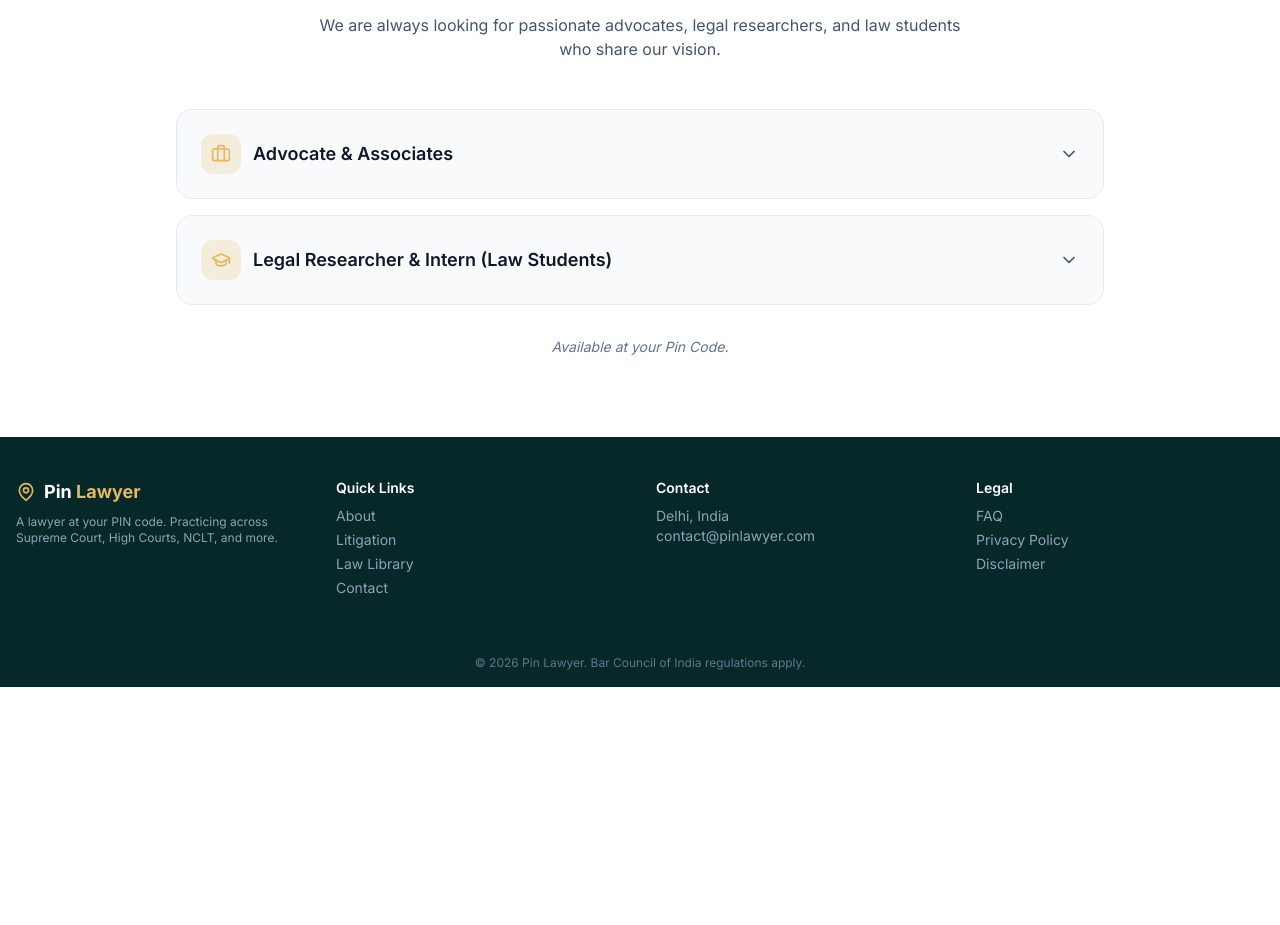
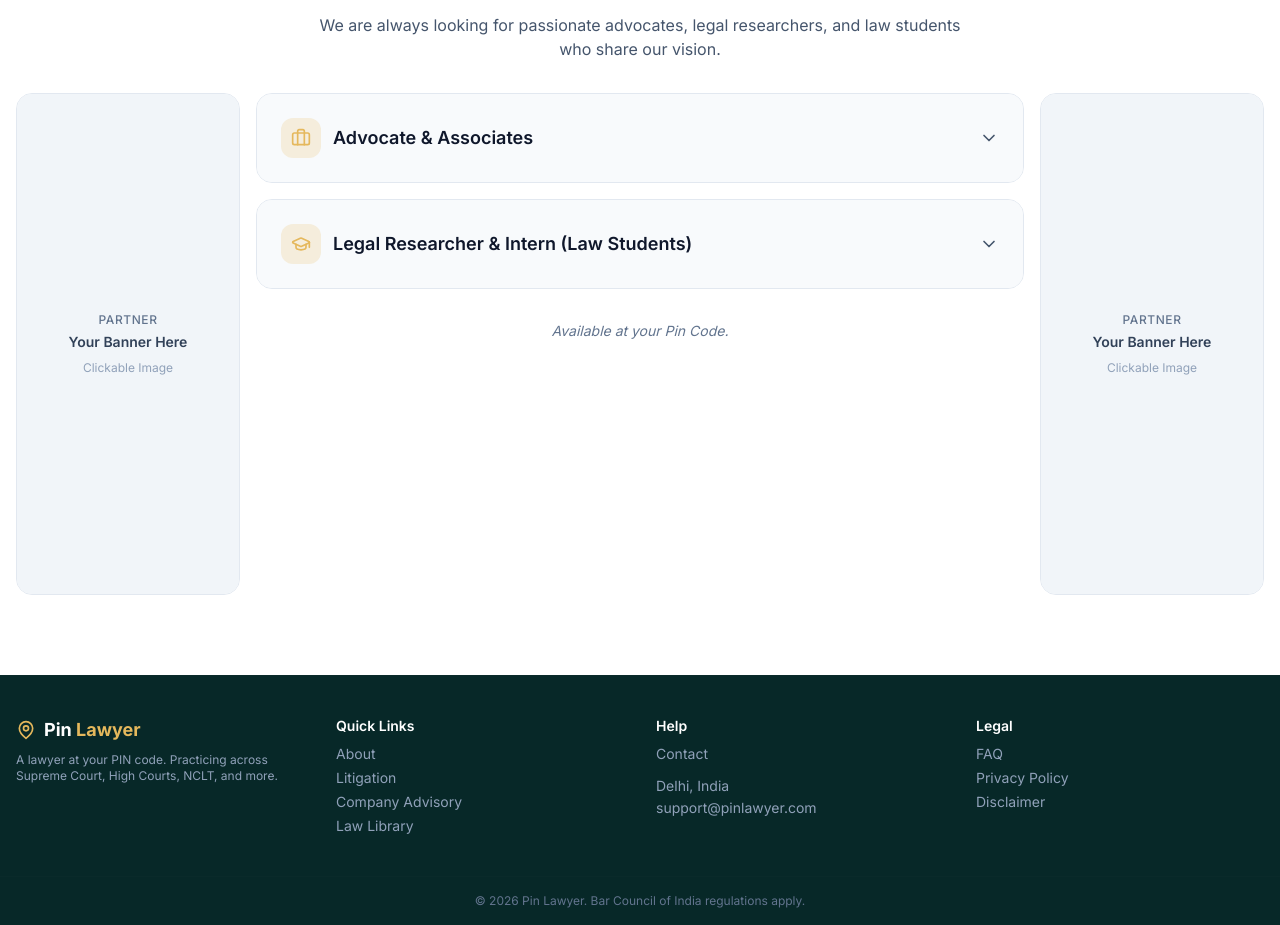
Before and after one commit to manikex/pinlawyer-website, a Next.js app: page /careers in a window 1280 px wide. Shown: the part 380-1305 px from the top of the page. Before the commit the page ends 1067 px from the top, so only its background shows below. Built offline with nearby package versions, Linux system fonts and the light colour scheme.

Commit message:
Email backend working, footer and contact email updated to support@pinlawyer.com, header colour refined

```diff
--- a/app/careers/page.tsx
+++ b/app/careers/page.tsx
@@ -3,6 +3,7 @@
 import { useState, useRef } from 'react';
 import { motion, AnimatePresence } from 'framer-motion';
 import { ChevronDown, Briefcase, GraduationCap, X } from 'lucide-react';
+import Link from 'next/link';
 
 export default function CareersPage() {
   const [openPanel, setOpenPanel] = useState<string | null>(null);
@@ -61,7 +62,7 @@ export default function CareersPage() {
 
   return (
     <section className="bg-white">
-      {/* Hero – reduced height */}
+      {/* Hero – same height as other pages */}
       <div className="relative bg-gradient-to-br from-[#072828] via-[#0A2A2A] to-[#072828] text-white pt-14 pb-20 px-4 md:px-12 overflow-hidden rounded-b-[1.5rem]">
         <svg
           className="absolute inset-0 w-full h-full opacity-20"
@@ -97,25 +98,44 @@ export default function CareersPage() {
         </div>
       </div>
 
-      <div className="max-w-5xl mx-auto px-4 md:px-12 py-16 md:py-20">
-        <p className="text-slate-600 text-center mb-12 max-w-2xl mx-auto">
+      {/* Main Content – full width, banners fill the white space */}
+      <div className="w-full px-4 md:px-4 py-12 md:py-20">
+        <p className="text-slate-600 text-center mb-8 max-w-2xl mx-auto">
           We are always looking for passionate advocates, legal researchers, and law students who share our vision.
         </p>
 
+        <div className="flex gap-3 md:gap-4">
+          {/* Left Banner – fills available space, minimum width 14rem (≈ 6 cm) */}
+          <aside className="hidden md:block flex-1 min-w-[14rem] max-w-[20rem]">
+            <div className="sticky top-24">
+              <Link href="https://example.com/partner-left" target="_blank" rel="noopener noreferrer" className="block rounded-2xl overflow-hidden border border-slate-200 hover:border-[#E5B85C] hover:shadow-lg transition-all duration-300">
+                <div className="bg-slate-100 h-[500px] flex items-center justify-center text-center p-4">
+                  <div>
+                    <p className="text-xs text-slate-500 font-medium uppercase tracking-wider">Partner</p>
+                    <p className="text-sm text-slate-700 mt-1 font-semibold">Your Banner Here</p>
+                    <p className="text-xs text-slate-400 mt-2">Clickable Image</p>
+                  </div>
+                </div>
+              </Link>
+            </div>
+          </aside>
+
+          {/* Main Accordions – fixed max-width, keeps current look */}
+          <div className="flex-shrink-0 w-full max-w-3xl">
             {/* Panel 1: Advocate & Associates */}
             <div className="border border-slate-200 rounded-2xl mb-4 overflow-hidden">
               <button
                 onClick={() => toggle('advocate')}
-            className="w-full flex items-center justify-between p-6 text-left bg-slate-50 hover:bg-[#E5B85C]/10 transition-colors"
+                className="w-full flex items-center justify-between p-5 md:p-6 text-left bg-slate-50 hover:bg-[#E5B85C]/10 transition-colors"
               >
                 <div className="flex items-center gap-3">
-              <div className="w-10 h-10 rounded-xl bg-[#E5B85C]/20 flex items-center justify-center">
+                  <div className="w-10 h-10 rounded-xl bg-[#E5B85C]/20 flex items-center justify-center shrink-0">
                     <Briefcase className="w-5 h-5 text-[#E5B85C]" />
                   </div>
-              <span className="text-lg font-semibold text-slate-900">Advocate & Associates</span>
+                  <span className="text-base md:text-lg font-semibold text-slate-900">Advocate & Associates</span>
                 </div>
                 <ChevronDown
-              className={`w-5 h-5 text-slate-600 transition-transform duration-300 ${
+                  className={`w-5 h-5 text-slate-600 shrink-0 transition-transform duration-300 ${
                     openPanel === 'advocate' ? 'rotate-180' : ''
                   }`}
                 />
@@ -129,7 +149,7 @@ export default function CareersPage() {
                     transition={{ duration: 0.3 }}
                     className="overflow-hidden"
                   >
-                <div className="p-6 pt-0">
+                    <div className="p-5 md:p-6 pt-0">
                       <p className="text-slate-600 mb-4 text-sm">
                         We are looking for advocates and associates with 0–5 years of experience to join our litigation and advisory teams.
                       </p>
@@ -152,7 +172,6 @@ export default function CareersPage() {
                           <label className="block text-sm font-medium text-slate-700 mb-2">
                             CV / Resume – Choose one option *
                           </label>
-
                           <div className="mb-3">
                             <div className="flex items-center gap-2">
                               <input
@@ -177,12 +196,10 @@ export default function CareersPage() {
                               <p className="text-xs text-slate-500 mt-1">Selected: {advFile.name}</p>
                             )}
                           </div>
-
                           <p className="text-xs text-slate-400 text-center mb-3">— OR —</p>
-
                           <input
                             type="url"
-                        placeholder="https://linkedin.com/in/yourprofile"
+                            placeholder="https://linkedin.com/in/yourprofile   -OR-  https://www.yourwebsite.com/yourcv.pdf"
                             value={advUrl}
                             onChange={handleAdvUrlChange}
                             disabled={!!advFile}
@@ -190,7 +207,7 @@ export default function CareersPage() {
                           />
                         </div>
 
-                    <button type="submit" className="px-6 py-3 bg-[#E5B85C] hover:bg-[#d4a843] text-[#072828] font-semibold rounded-lg transition">
+                        <button type="submit" className="w-full sm:w-auto px-6 py-3 bg-[#E5B85C] hover:bg-[#d4a843] text-[#072828] font-semibold rounded-lg transition">
                           Submit Application
                         </button>
                       </form>
@@ -204,16 +221,16 @@ export default function CareersPage() {
             <div className="border border-slate-200 rounded-2xl mb-4 overflow-hidden">
               <button
                 onClick={() => toggle('intern')}
-            className="w-full flex items-center justify-between p-6 text-left bg-slate-50 hover:bg-[#E5B85C]/10 transition-colors"
+                className="w-full flex items-center justify-between p-5 md:p-6 text-left bg-slate-50 hover:bg-[#E5B85C]/10 transition-colors"
               >
                 <div className="flex items-center gap-3">
-              <div className="w-10 h-10 rounded-xl bg-[#E5B85C]/20 flex items-center justify-center">
+                  <div className="w-10 h-10 rounded-xl bg-[#E5B85C]/20 flex items-center justify-center shrink-0">
                     <GraduationCap className="w-5 h-5 text-[#E5B85C]" />
                   </div>
-              <span className="text-lg font-semibold text-slate-900">Legal Researcher & Intern (Law Students)</span>
+                  <span className="text-base md:text-lg font-semibold text-slate-900">Legal Researcher & Intern (Law Students)</span>
                 </div>
                 <ChevronDown
-              className={`w-5 h-5 text-slate-600 transition-transform duration-300 ${
+                  className={`w-5 h-5 text-slate-600 shrink-0 transition-transform duration-300 ${
                     openPanel === 'intern' ? 'rotate-180' : ''
                   }`}
                 />
@@ -227,7 +244,7 @@ export default function CareersPage() {
                     transition={{ duration: 0.3 }}
                     className="overflow-hidden"
                   >
-                <div className="p-6 pt-0">
+                    <div className="p-5 md:p-6 pt-0">
                       <p className="text-slate-600 mb-4 text-sm">
                         We offer internships and research positions for law students and recent graduates. Work on real cases, drafts, and legal research.
                       </p>
@@ -266,7 +283,6 @@ export default function CareersPage() {
                           <label className="block text-sm font-medium text-slate-700 mb-2">
                             CV / Resume – Choose one option *
                           </label>
-
                           <div className="mb-3">
                             <div className="flex items-center gap-2">
                               <input
@@ -291,12 +307,10 @@ export default function CareersPage() {
                               <p className="text-xs text-slate-500 mt-1">Selected: {internFile.name}</p>
                             )}
                           </div>
-
                           <p className="text-xs text-slate-400 text-center mb-3">— OR —</p>
-
                           <input
                             type="url"
-                        placeholder="https://linkedin.com/in/yourprofile"
+                            placeholder="https://linkedin.com/in/yourprofile   -OR-  https://www.yourwebsite.com/yourcv.pdf"
                             value={internUrl}
                             onChange={handleInternUrlChange}
                             disabled={!!internFile}
@@ -304,7 +318,7 @@ export default function CareersPage() {
                           />
                         </div>
 
-                    <button type="submit" className="px-6 py-3 bg-[#E5B85C] hover:bg-[#d4a843] text-[#072828] font-semibold rounded-lg transition">
+                        <button type="submit" className="w-full sm:w-auto px-6 py-3 bg-[#E5B85C] hover:bg-[#d4a843] text-[#072828] font-semibold rounded-lg transition">
                           Submit Application
                         </button>
                       </form>
@@ -318,6 +332,23 @@ export default function CareersPage() {
               Available at your Pin Code.
             </p>
           </div>
+
+          {/* Right Banner – fills available space, minimum width 14rem (≈ 6 cm) */}
+          <aside className="hidden md:block flex-1 min-w-[14rem] max-w-[20rem]">
+            <div className="sticky top-24">
+              <Link href="https://example.com/partner-right" target="_blank" rel="noopener noreferrer" className="block rounded-2xl overflow-hidden border border-slate-200 hover:border-[#E5B85C] hover:shadow-lg transition-all duration-300">
+                <div className="bg-slate-100 h-[500px] flex items-center justify-center text-center p-4">
+                  <div>
+                    <p className="text-xs text-slate-500 font-medium uppercase tracking-wider">Partner</p>
+                    <p className="text-sm text-slate-700 mt-1 font-semibold">Your Banner Here</p>
+                    <p className="text-xs text-slate-400 mt-2">Clickable Image</p>
+                  </div>
+                </div>
+              </Link>
+            </div>
+          </aside>
+        </div>
+      </div>
     </section>
   );
 }
--- a/app/contact/page.tsx
+++ b/app/contact/page.tsx
@@ -3,15 +3,8 @@
 import { useState } from 'react';
 import { motion } from 'framer-motion';
 import {
-  MapPin,
-  Phone,
-  Mail,
-  Clock,
-  Send,
-  AlertCircle,
-  MessageCircle,
-  ChevronRight,
-  CheckCircle,
+  MapPin, Phone, Mail, Clock, Send, AlertCircle,
+  MessageCircle, ChevronRight, CheckCircle,
 } from 'lucide-react';
 import Link from 'next/link';
 
@@ -45,7 +38,7 @@ export default function ContactPage() {
       } else {
         alert('Something went wrong. Please try again or call us directly.');
       }
-    } catch (error) {
+    } catch {
       alert('Network error. Please try again.');
     }
   };
@@ -62,52 +55,24 @@ export default function ContactPage() {
 
   return (
     <section className="bg-white">
-      {/* Hero – reduced height */}
       <div className="relative bg-gradient-to-br from-[#072828] via-[#0A2A2A] to-[#072828] text-white pt-14 pb-20 px-4 md:px-12 overflow-hidden rounded-b-[1.5rem]">
-        <svg
-          className="absolute inset-0 w-full h-full opacity-20"
-          viewBox="0 0 1200 400"
-          preserveAspectRatio="none"
-          fill="none"
-          xmlns="http://www.w3.org/2000/svg"
-        >
+        <svg className="absolute inset-0 w-full h-full opacity-20" viewBox="0 0 1200 400" preserveAspectRatio="none" fill="none" xmlns="http://www.w3.org/2000/svg">
           <path d="M-100 200 C100 50, 300 350, 500 150 C700 -50, 900 300, 1300 100" stroke="#E5B85C" strokeWidth="1.5" />
           <path d="M-100 250 C200 100, 400 400, 600 200 C800 0, 1000 350, 1300 150" stroke="#E5B85C" strokeWidth="1" opacity="0.6" />
-          <path d="M-100 150 C150 300, 350 50, 550 250 C750 450, 950 200, 1300 250" stroke="#E5B85C" strokeWidth="1.2" opacity="0.5" />
           <circle cx="150" cy="80" r="2" stroke="#E5B85C" strokeWidth="0.8" opacity="0.7" />
-          <circle cx="850" cy="300" r="3" stroke="#E5B85C" strokeWidth="0.8" opacity="0.5" />
         </svg>
-
         <div className="max-w-4xl mx-auto text-center relative z-10">
-          <motion.h1
-            initial={{ opacity: 0, y: 20 }}
-            animate={{ opacity: 1, y: 0 }}
-            transition={{ duration: 0.6 }}
-            className="text-4xl md:text-5xl lg:text-6xl font-bold tracking-tight mb-6"
-          >
+          <motion.h1 initial={{ opacity: 0, y: 20 }} animate={{ opacity: 1, y: 0 }} transition={{ duration: 0.6 }} className="text-4xl md:text-5xl lg:text-6xl font-bold tracking-tight mb-6">
             Contact <span className="text-[#E5B85C]">Pin Lawyer</span>
           </motion.h1>
-          <motion.p
-            initial={{ opacity: 0, y: 20 }}
-            animate={{ opacity: 1, y: 0 }}
-            transition={{ delay: 0.2, duration: 0.6 }}
-            className="text-lg text-slate-300 max-w-2xl mx-auto"
-          >
-            Reach us however you prefer — call, WhatsApp, email, or fill the form below.
-            We&apos;re available at your PIN code.
+          <motion.p initial={{ opacity: 0, y: 20 }} animate={{ opacity: 1, y: 0 }} transition={{ delay: 0.2, duration: 0.6 }} className="text-lg text-slate-300 max-w-2xl mx-auto">
+            Reach us however you prefer — call, WhatsApp, email, or fill the form below. We&apos;re available at your PIN code.
           </motion.p>
         </div>
       </div>
 
       <div className="max-w-5xl mx-auto px-4 md:px-12">
-        {/* Quick Contact Cards */}
-        <motion.div
-          initial={{ opacity: 0, y: 30 }}
-          whileInView={{ opacity: 1, y: 0 }}
-          viewport={{ once: true }}
-          transition={{ duration: 0.6 }}
-          className="py-12 md:py-16"
-        >
+        <motion.div initial={{ opacity: 0, y: 30 }} whileInView={{ opacity: 1, y: 0 }} viewport={{ once: true }} transition={{ duration: 0.6 }} className="py-12 md:py-16">
           <div className="grid grid-cols-1 sm:grid-cols-3 gap-4 mb-4">
             <a href="tel:+917311123555" className="flex items-center gap-4 p-5 rounded-2xl border border-slate-200 hover:border-[#E5B85C] hover:shadow-lg transition-all duration-300">
               <div className="w-12 h-12 rounded-xl bg-[#E5B85C]/20 flex items-center justify-center shrink-0"><Phone className="w-6 h-6 text-[#E5B85C]" /></div>
@@ -117,9 +82,9 @@ export default function ContactPage() {
               <div className="w-12 h-12 rounded-xl bg-green-100 flex items-center justify-center shrink-0"><MessageCircle className="w-6 h-6 text-green-600" /></div>
               <div className="min-w-0"><p className="text-sm text-slate-500">WhatsApp</p><p className="font-semibold text-slate-900">Chat with us</p></div>
             </a>
-            <a href="mailto:contact@pinlawyer.com" className="flex items-center gap-4 p-5 rounded-2xl border border-slate-200 hover:border-[#E5B85C] hover:shadow-lg transition-all duration-300">
+            <a href="mailto:support@pinlawyer.com" className="flex items-center gap-4 p-5 rounded-2xl border border-slate-200 hover:border-[#E5B85C] hover:shadow-lg transition-all duration-300">
               <div className="w-12 h-12 rounded-xl bg-[#E5B85C]/20 flex items-center justify-center shrink-0"><Mail className="w-6 h-6 text-[#E5B85C]" /></div>
-              <div className="min-w-0"><p className="text-sm text-slate-500">Email</p><p className="font-semibold text-slate-900 break-all">contact@pinlawyer.com</p></div>
+              <div className="min-w-0"><p className="text-sm text-slate-500">Email</p><p className="font-semibold text-slate-900 break-all">support@pinlawyer.com</p></div>
             </a>
           </div>
           <Link href="/contact/urgent" className="block w-full p-5 rounded-2xl border-2 border-red-200 bg-red-50 hover:border-red-400 hover:shadow-lg transition-all duration-300">
@@ -133,14 +98,7 @@ export default function ContactPage() {
           </Link>
         </motion.div>
 
-        {/* Main Contact Section: Map + Form */}
-        <motion.div
-          initial={{ opacity: 0, y: 30 }}
-          whileInView={{ opacity: 1, y: 0 }}
-          viewport={{ once: true }}
-          transition={{ duration: 0.6 }}
-          className="py-12 md:py-16 border-t border-slate-200 grid grid-cols-1 lg:grid-cols-2 gap-10"
-        >
+        <motion.div initial={{ opacity: 0, y: 30 }} whileInView={{ opacity: 1, y: 0 }} viewport={{ once: true }} transition={{ duration: 0.6 }} className="py-12 md:py-16 border-t border-slate-200 grid grid-cols-1 lg:grid-cols-2 gap-10">
           <div>
             <h2 className="text-2xl font-bold text-slate-900 mb-6">Our Office</h2>
             <div className="space-y-4 mb-6">
@@ -176,7 +134,6 @@ export default function ContactPage() {
           </div>
         </motion.div>
 
-        {/* Floating WhatsApp Button */}
         <a href="https://wa.me/917311123555?text=Hello%20Pin%20Lawyer%2C%20I%20need%20legal%20assistance" target="_blank" rel="noopener noreferrer" className="fixed bottom-6 right-6 z-50 w-14 h-14 bg-green-500 hover:bg-green-600 text-white rounded-full shadow-lg flex items-center justify-center transition transform hover:scale-110" aria-label="Chat on WhatsApp"><MessageCircle className="w-7 h-7" /></a>
       </div>
     </section>
--- a/components/Footer.tsx
+++ b/components/Footer.tsx
@@ -5,6 +5,7 @@ export default function Footer() {
   return (
     <footer className="bg-[#072828] border-t border-[#0A2A2A] text-slate-400 text-sm">
       <div className="max-w-7xl mx-auto px-4 py-10 grid grid-cols-2 md:grid-cols-4 gap-8">
+        {/* Column 1 – Brand */}
         <div className="col-span-2 md:col-span-1">
           <div className="flex items-center gap-2 text-white font-bold text-lg">
             <MapPin className="w-5 h-5 text-[#E5B85C]" />
@@ -13,22 +14,30 @@ export default function Footer() {
           <p className="mt-2 text-xs">A lawyer at your PIN code. Practicing across Supreme Court, High Courts, NCLT, and more.</p>
         </div>
 
+        {/* Column 2 – Quick Links */}
         <div>
           <h4 className="text-white font-semibold mb-2">Quick Links</h4>
           <ul className="space-y-1">
             <li><Link href="/about" className="hover:text-[#E5B85C] transition">About</Link></li>
             <li><Link href="/practice-areas/litigation" className="hover:text-[#E5B85C] transition">Litigation</Link></li>
+            <li><Link href="/practice-areas/international-business" className="hover:text-[#E5B85C] transition">Company Advisory</Link></li>
             <li><Link href="/law-library" className="hover:text-[#E5B85C] transition">Law Library</Link></li>
-            <li><Link href="/contact" className="hover:text-[#E5B85C] transition">Contact</Link></li>
           </ul>
         </div>
 
+        {/* Column 3 – Help (updated email) */}
         <div>
-          <h4 className="text-white font-semibold mb-2">Contact</h4>
-          <p>Delhi, India</p>
-          <p>contact@pinlawyer.com</p>
+          <h4 className="text-white font-semibold mb-2">Help</h4>
+          <ul className="space-y-1">
+            <li><Link href="/contact" className="hover:text-[#E5B85C] transition">Contact</Link></li>
+          </ul>
+          <div className="mt-3 space-y-0.5">
+            <p>Delhi, India</p>
+            <p>support@pinlawyer.com</p>
+          </div>
         </div>
 
+        {/* Column 4 – Legal */}
         <div>
           <h4 className="text-white font-semibold mb-2">Legal</h4>
           <ul className="space-y-1">
--- a/components/Header.tsx
+++ b/components/Header.tsx
@@ -225,15 +225,18 @@ export default function Header() {
               </Link>
             );
           })}
-          <LanguageSwitcher />
+          {/* Book a Call button – now before the language switcher */}
           <Link
             href="/contact/urgent"
             className="ml-2 px-4 py-2 bg-[#E5B85C] text-[#072828] rounded-lg font-semibold hover:bg-[#d4a843] transition flex items-center gap-1"
           >
             <Phone className="w-4 h-4" /> Book a Call
           </Link>
+          {/* Language Switcher – extreme right */}
+          <LanguageSwitcher />
         </nav>
 
+        {/* Mobile actions (unchanged order: Language, Call, Hamburger) */}
         <div className="flex items-center gap-2 lg:hidden">
           <LanguageSwitcher />
           <Link href="/contact/urgent" className="p-2 text-white hover:text-[#E5B85C] transition" aria-label="Book a Call">
```
Also changed, not shown: app/api/contact/route.ts (+4 -7 lines), app/api/urgent-contact/route.ts (+6 -9 lines), package.json (+6 -6 lines), 1 other file (tests, documents, lock files or other folders). Lines whose indentation alone changed are shown as unchanged.
